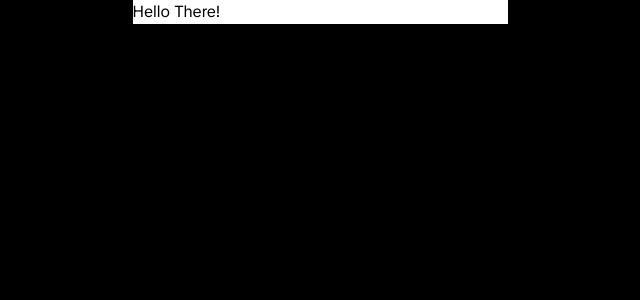
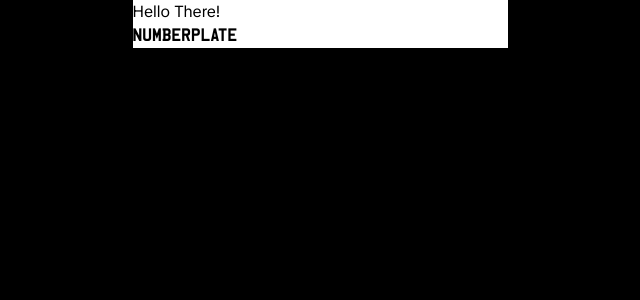
Before and after one commit to SmackSmash/tgg, a Next.js app: page / in a window 1280 px wide. Shown: the top 300 px of the page, without its empty margins (320-960 px from the left). Built offline with nearby package versions, Linux system fonts and the light colour scheme.

Commit message:
Add CharlesWright font to tailwind theme

```diff
--- a/src/app/globals.css
+++ b/src/app/globals.css
@@ -8,6 +8,9 @@
   font-family: CharlesWright;
   src: url('../../public/charleswright-bold.otf');
 }
+@theme {
+  --font-charleswright: 'CharlesWright', sans-serif;
+}
 body {
   font-family: 'TikTok', Arial, Helvetica, sans-serif;
 }
--- a/src/app/page.tsx
+++ b/src/app/page.tsx
@@ -1,3 +1,8 @@
 export default function Home() {
-  return <div>Hello There!</div>;
+  return (
+    <div>
+      <p>Hello There!</p>
+      <h1 className='font-charleswright'>NUMBERPLATE</h1>
+    </div>
+  );
 }
```
